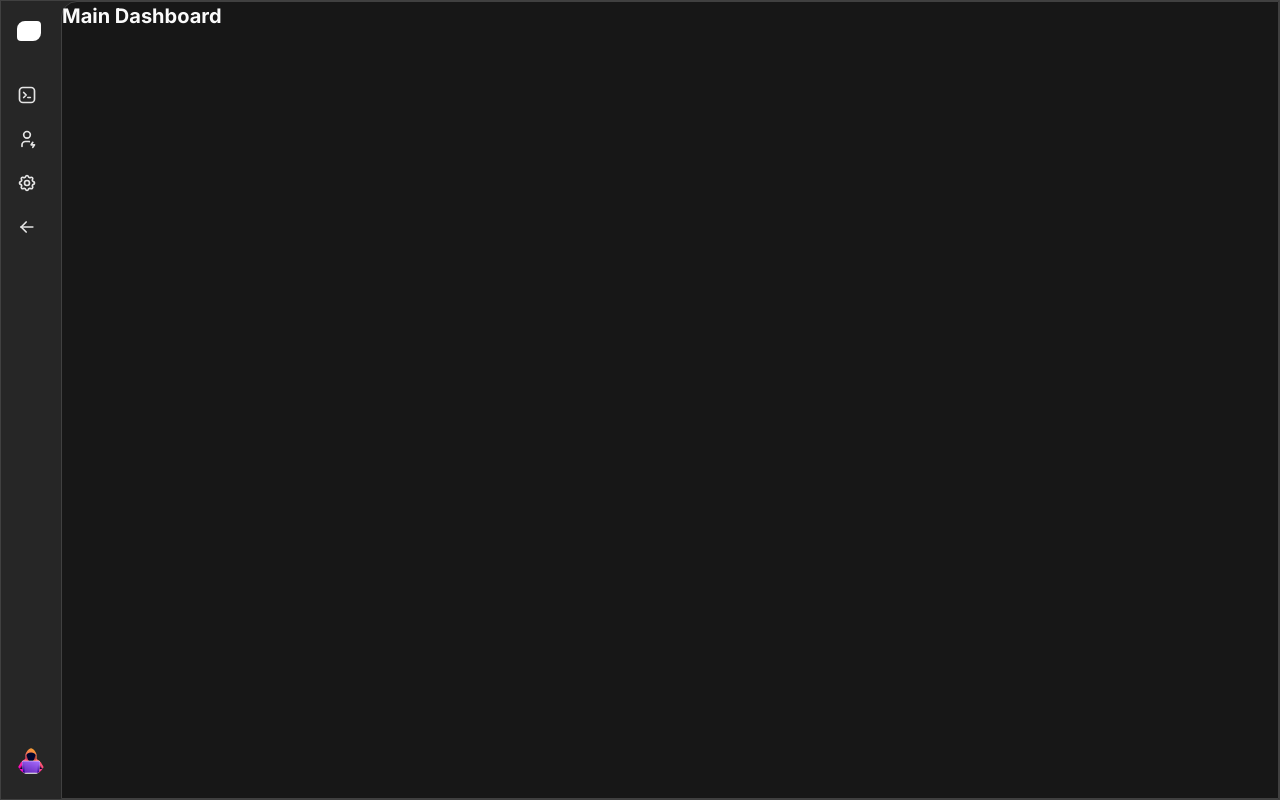
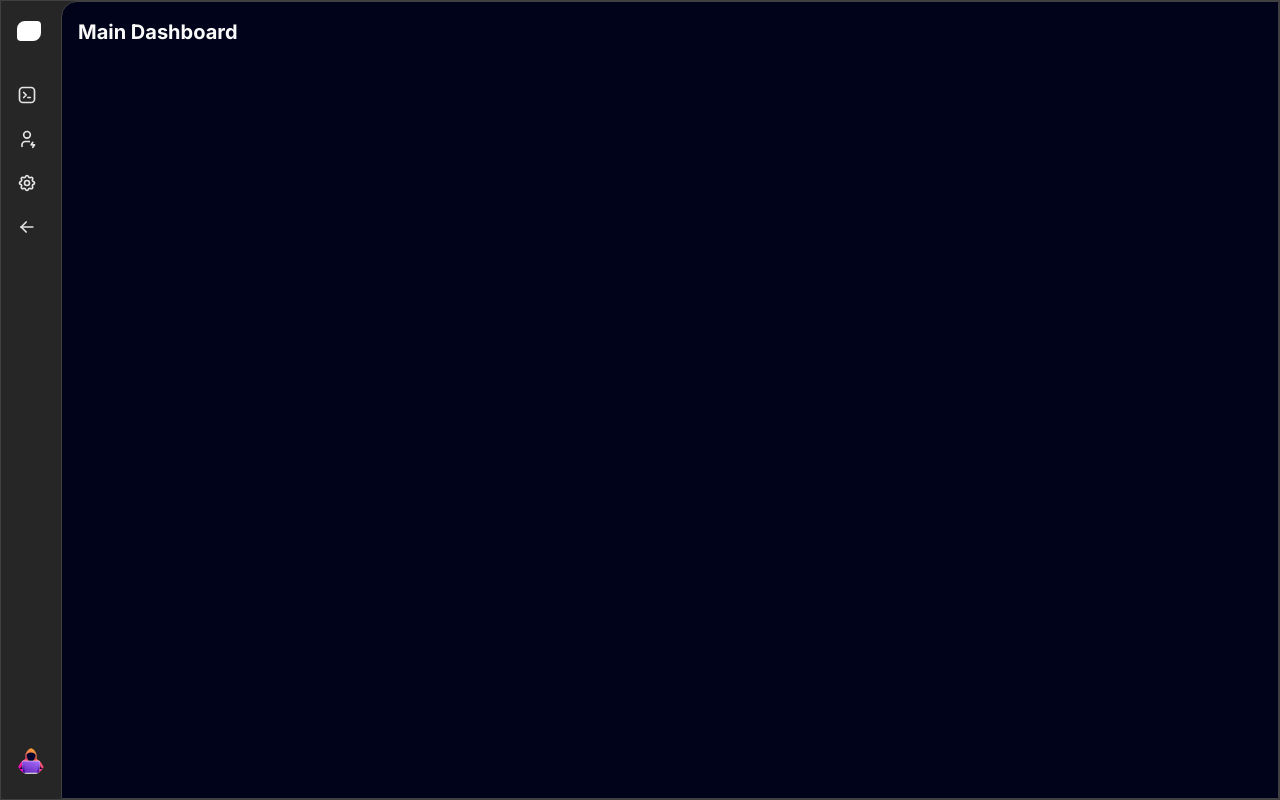
Before and after one commit to diptomistry/BuetCseFest2024, a Next.js app in the folder frontend/: page /dashboard in a window 1280 px wide. Built offline with nearby package versions, Linux system fonts and the light colour scheme.

Commit message:
Refactor frontend code to update UI styles

```diff
--- a/frontend/app/auth/page.tsx
+++ b/frontend/app/auth/page.tsx
@@ -2,7 +2,7 @@ import React from 'react'
 import Auth from '@/components/auth/Auth'
 const page = () => {
   return (
-    <div><Auth/></div>
+    <div className='bg-black-100'><Auth/></div>
   )
 }
 
--- a/frontend/app/auth/recovery/page.tsx
+++ b/frontend/app/auth/recovery/page.tsx
@@ -17,7 +17,7 @@ const page = () => {
   };
 
   return (
-    <div className="flex items-center justify-center h-screen">
+    <div className="flex items-center justify-center h-screen bg-black-100">
       <div className="relative py-3 sm:max-w-xl sm:mx-auto">
         <div className="relative px-4 py-10 bg-white mx-8 md:mx-0 shadow rounded-3xl sm:p-10">
           <div className="max-w-md mx-auto">
--- a/frontend/app/dashboard/layout.tsx
+++ b/frontend/app/dashboard/layout.tsx
@@ -81,7 +81,7 @@ const DashboardLayout = ({ children }: { children: React.ReactNode }) => {
           </div>
         </SidebarBody>
       </Sidebar>
-      <div className="flex flex-1   dark:bg-neutral-900 rounded-tl-2xl  border  dark:border-neutral-700">
+      <div className="flex flex-1 p-4  dark:bg-black-100 rounded-tl-2xl  border  dark:border-neutral-700">
         {children}
       </div>
     </div>
--- a/frontend/components/ui/sidebar.tsx
+++ b/frontend/components/ui/sidebar.tsx
@@ -89,7 +89,7 @@ export const DesktopSidebar = ({
     <>
       <motion.div
         className={cn(
-          "h-full px-4 py-4 hidden  md:flex md:flex-col bg-neutral-100 dark:bg-neutral-800 w-[300px] flex-shrink-0",
+          "h-full  px-4 py-4 hidden  md:flex md:flex-col  dark:bg-neutral-800 w-[300px] flex-shrink-0",
           className
         )}
         animate={{
```
